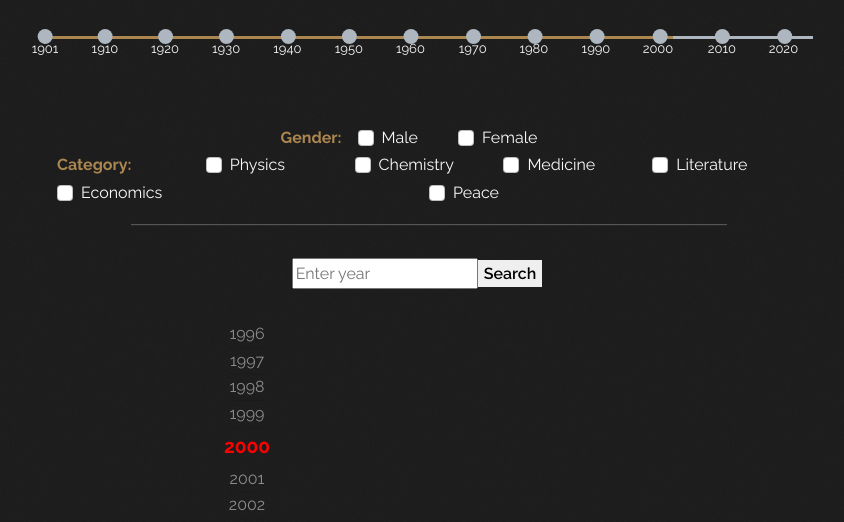
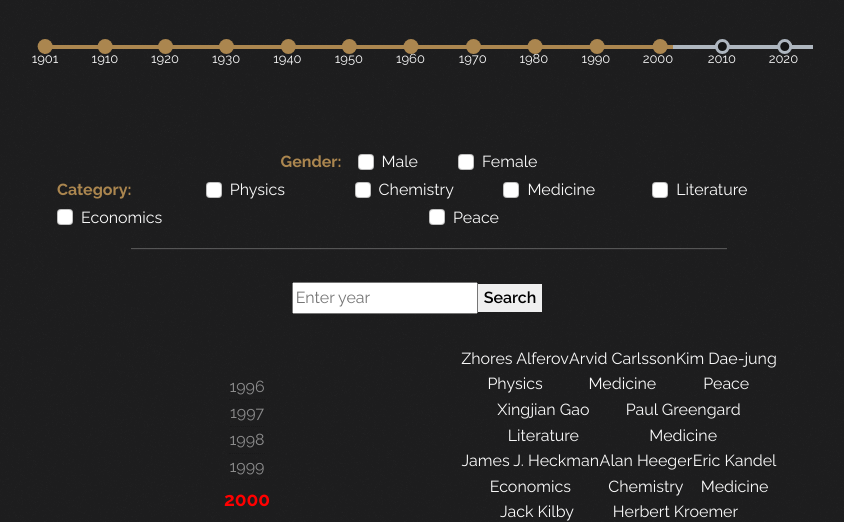
Before and after one commit to HackerBurscht/Semesterprojekt, a plain HTML site: page index.html in a window 1280 px wide. Shown: the part 305-827 px from the top of the page, without its empty margins (211-1055 px from the left). Drawn offline with nearby package versions, Linux system fonts and the light colour scheme; no server answers.

Commit message:
modified:   index.html same

```diff
--- a/index.html
+++ b/index.html
@@ -25,19 +25,7 @@
 <main>
   <div class="time_slider">
     <div class="timebar"><div class="timebar_progress"></div></div>
-    <span class="slider_item" data-year="1910">1901</span>
-		<span class="slider_item" data-year="1910">1910</span>
-    <span class="slider_item" data-year="1920">1920</span>
-    <span class="slider_item" data-year="1930">1930</span>
-    <span class="slider_item" data-year="1940">1940</span>
-    <span class="slider_item"data-year="1950">1950</span>
-    <span class="slider_item" data-year="1960">1960</span>
-    <span class="slider_item" data-year="1970">1970</span>
-    <span class="slider_item" data-year="1980">1980</span>
-    <span class="slider_item" data-year="1990">1990</span>
-    <span class="slider_item" data-year="1990">2000</span>
-    <span class="slider_item" data-year="1990">2010</span>
-    <span class="slider_item" data-year="1990">2020</span>
+    <div class="text_nodes"></div>
 </div>
 <div class="row" style="margin-right: auto;margin-left: auto;width: 60%;">
     <div class="filterbox">
--- a/style.css
+++ b/style.css
@@ -197,17 +197,10 @@ body{
     margin-bottom: 5em;
     margin-left: auto;
     margin-right: auto;
-    display: flex;
-    justify-content: space-between;
-    align-items: center;
-    flex-wrap: wrap;
     max-width: 60%;
-    position: relative;
-    font-size:small;
-    cursor: pointer;
   }
 
-.slider_item::after{
+.plain:after{
     content: "";
     position: absolute;
     top: -10px;
@@ -215,9 +208,24 @@ body{
     width: 15px;
     height: 15px;
     border-radius: 50%;
-    background: #AEB6BF;
+    background: #141414;
     z-index: 1;
+    border: 3px solid #AEB6BF;
 }
+
+.bright::after{
+  content: "";
+  position: absolute;
+  top: -10px;
+  transform: translateX(-140%);
+  width: 15px;
+  height: 15px;
+  border-radius: 50%;
+  background: #ab864f;
+  z-index: 1;
+}
+
+
 
 .timebar{
     width: 100%;
@@ -233,3 +241,19 @@ body{
 .slider_item{
   transform: translateX(-50%);
 }
+
+.text_nodes{
+  display: flex;
+  justify-content: space-between;
+  align-items: center;
+  flex-wrap: wrap;
+  position: relative;
+  font-size:small;
+  width: 100%;
+  cursor: pointer;
+}
+
+.plain:hover::after {
+  background: #ab864f;
+  border: 4px solid #ab864f;
+  }
```
